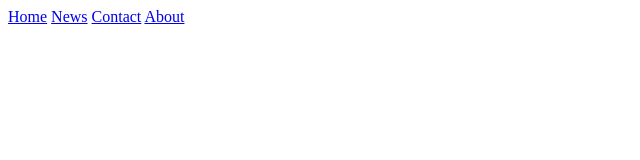
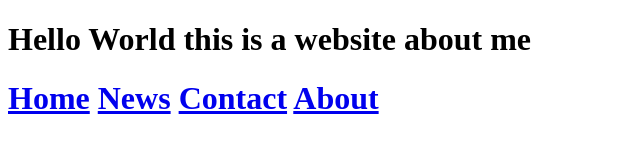
Before and after one commit to AdenBornschein2/Aden, a plain HTML site: page index.html in a window 1280 px wide. Shown: the whole page, without its empty margins (0-640 px from the left). Drawn offline with Linux system fonts and the light colour scheme.

Commit message:
Update index.html

```diff
--- a/index.html
+++ b/index.html
@@ -4,6 +4,7 @@
 		<title>Aden's Page</title>
 	</head>
 	<body>
+<h1>Hello World this is a website about me <h1/>
 	<div class="topnav"
 id="my Topnav">
   <a href="home.html">Home</a>
```
